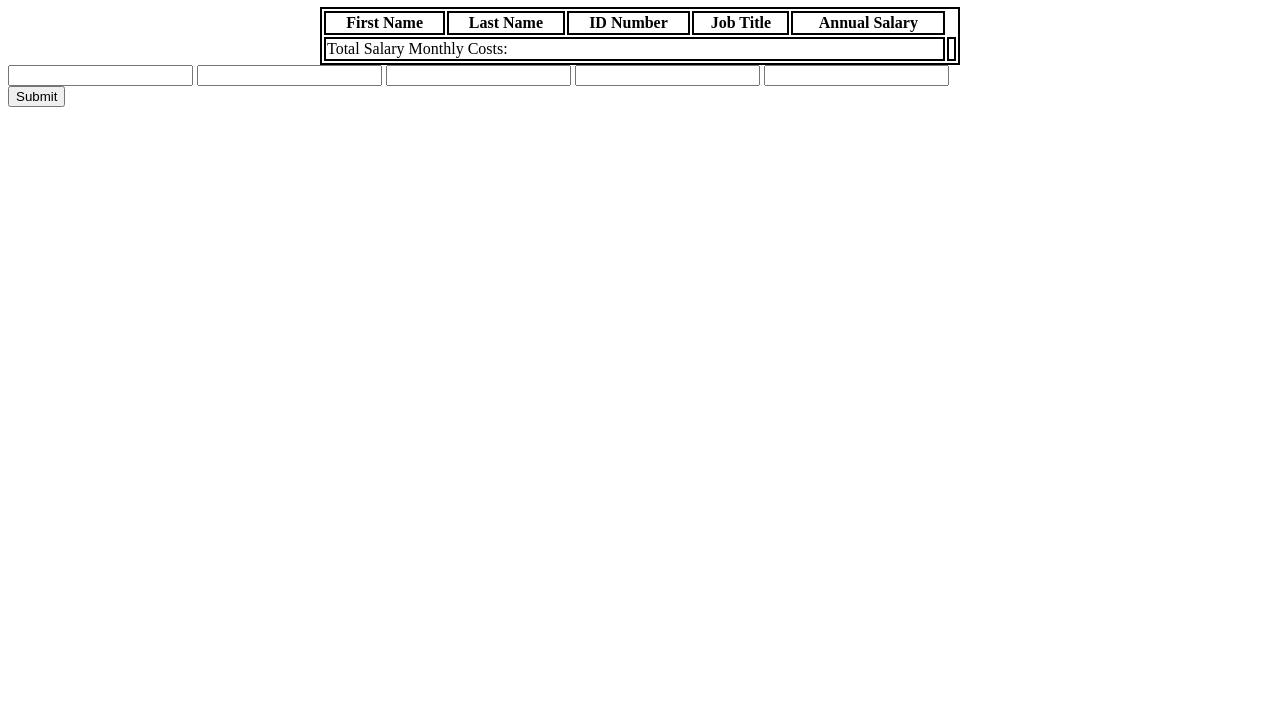
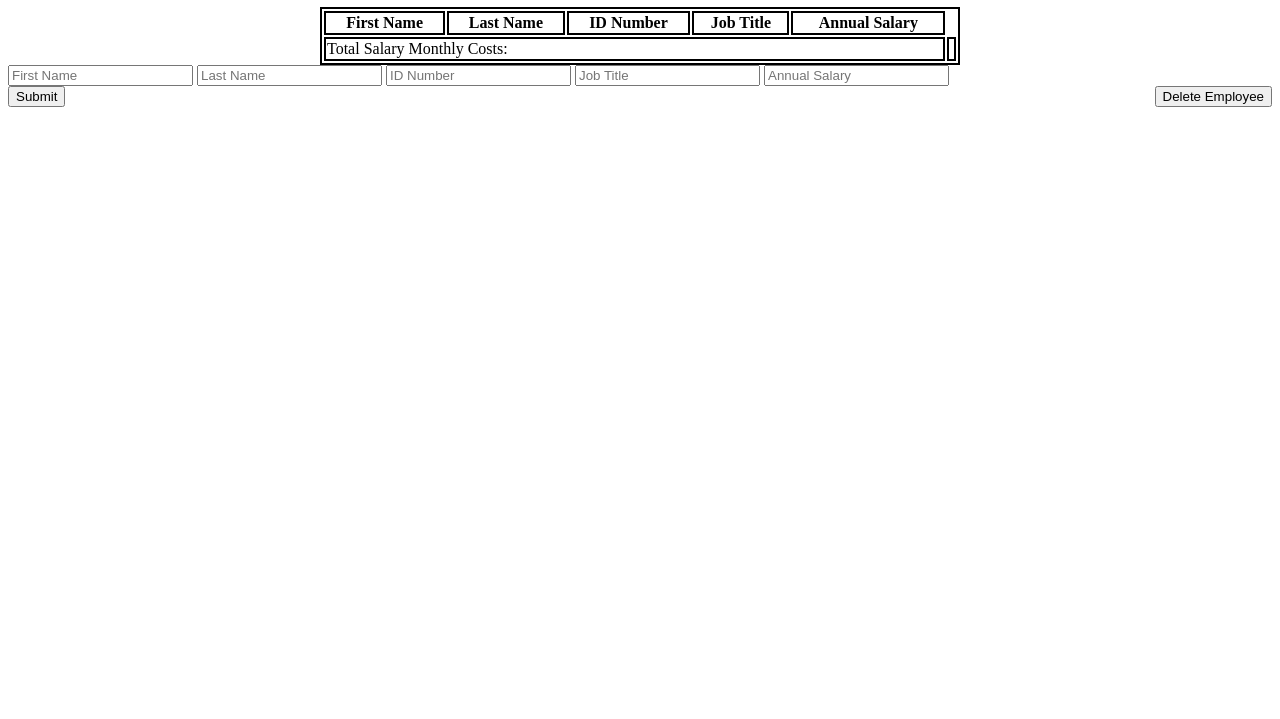
Before and after one commit to dariannasrabadi/week2day2HomeWork, a plain HTML site: page index.html in a window 1280 px wide. Shown: the part 81-800 px from the top of the page. Drawn offline with Linux system fonts and the light colour scheme.

Commit message:
add delete button html, placeholders for inputs, minor css change

```diff
--- a/index.html
+++ b/index.html
@@ -31,13 +31,13 @@
       </tr>
     </tfoot>
   </table>
-  <input type="text" id="firstNameInput" value="">
-  <input type="text" id="lastNameInput" value="">
-  <input type="text" id="idInput" value="">
-  <input type="text" id="jobInput" value="">
-  <input type="text" id="salaryInput" value="">
+  <input type="text" id="firstNameInput" placeholder="First Name" value="">
+  <input type="text" id="lastNameInput" placeholder="Last Name" value="">
+  <input type="text" id="idInput" placeholder="ID Number" value="">
+  <input type="text" id="jobInput" placeholder="Job Title" value="">
+  <input type="text" id="salaryInput" placeholder="Annual Salary" value="">
   <div>
-    <button id="submitButton">Submit</button>
+    <button id="submitButton">Submit</button> <button id="deleteButton">Delete Employee</button>
   </div>
   </body>
 </html>
--- a/salary.js
+++ b/salary.js
@@ -32,10 +32,10 @@ if (firstName === ('') || lastName === ('') || id === ('') || job === ('') || sa
   alert('Please fill out all information');
 }// end if statement
 else { //start else
-$row.append('<td>' + firstName + '</td>'); //Appending it to the TR
-$row.append('<td>' + lastName + '</td>'); // Appending it to TR
-$row.append('<td>' + id + '</td>'); // Appending it to TR
-$row.append('<td>' + job + '</td>'); // Appending it to TR
+$row.append('<td class="ifDeleted">' + firstName + '</td>'); //Appending it to the TR
+$row.append('<td class="ifDeleted">' + lastName + '</td>'); // Appending it to TR
+$row.append('<td class="ifDeleted">' + id + '</td>'); // Appending it to TR
+$row.append('<td class="ifDeleted">' + job + '</td>'); // Appending it to TR
 $row.append('<td>' + salary + '</td>'); // Appending it to TR
 $('tbody').append($row); // Appending to table body
 combinedSalaries += parseInt(salary);
--- a/style.css
+++ b/style.css
@@ -20,3 +20,8 @@ input {
   align-content: center;
   justify-content: center;
 }
+
+#deleteButton {
+
+  float:right;
+}
```
